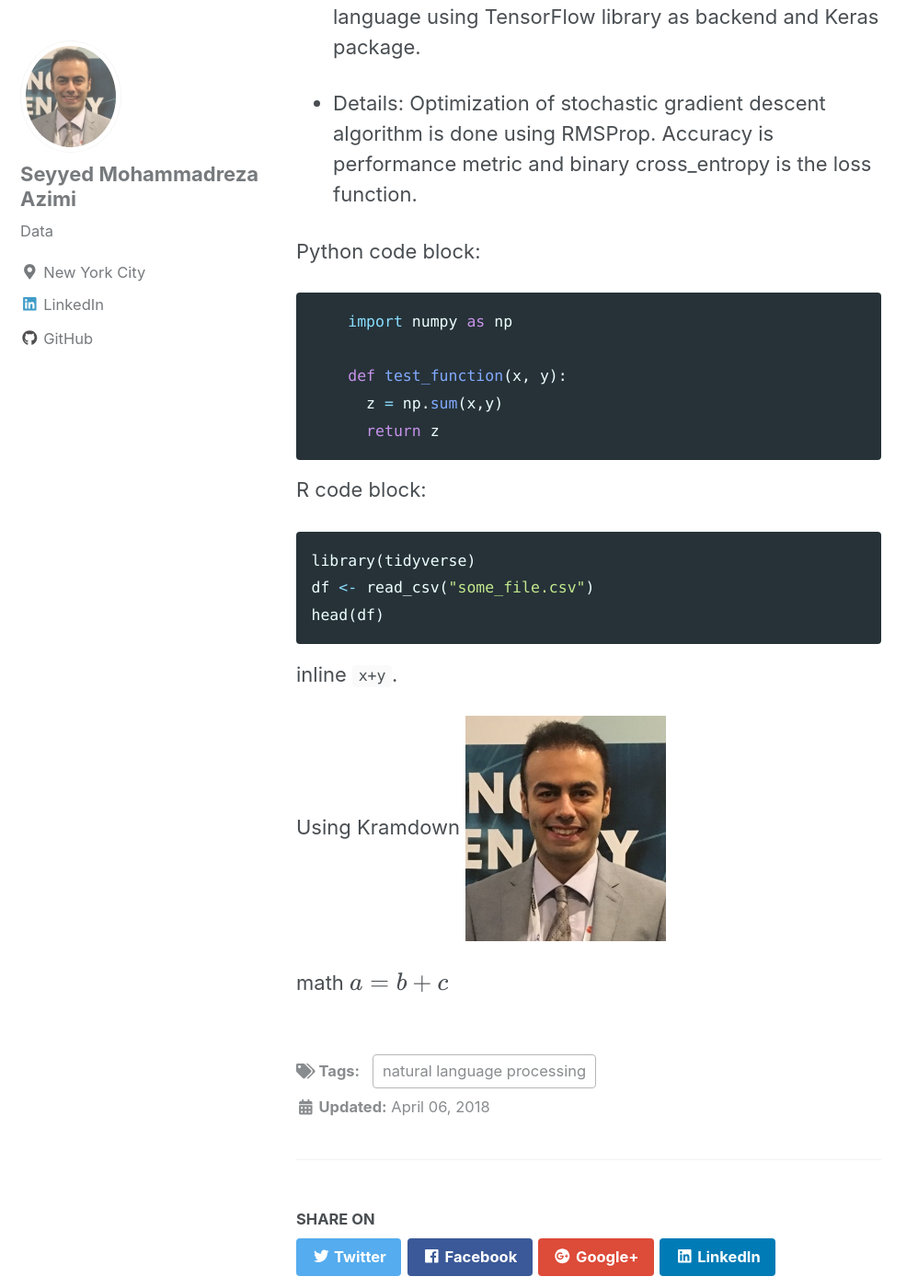
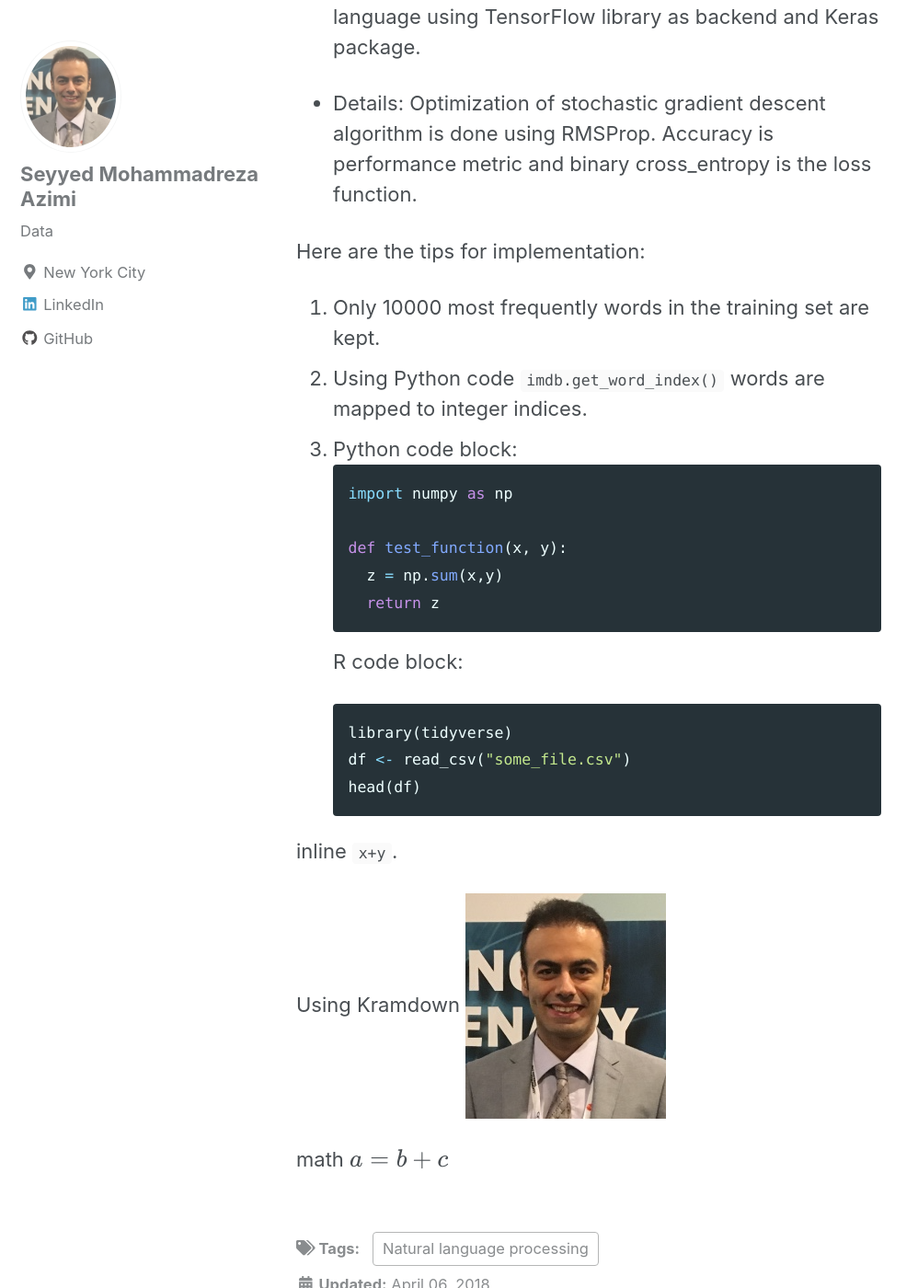
Before and after one commit to MohammadrezaAzimi/MohammadrezaAzimi.github.io, a Jekyll site: the page built from _posts/2018-04-06-IMDB.md, in a window 1280 px wide and 1400 px high, scrolled down 1181 px. Shown: the whole window at 92% size, without its empty margins (0-998 px from the left). Built offline with Jekyll 4.4.1, drawn with Linux system fonts in a browser that asks for light colours; nearby versions of some CDN libraries; formulas are drawn with MathJax 3.

Commit message:
new github

````diff
--- a/_posts/2018-04-06-IMDB.md
+++ b/_posts/2018-04-06-IMDB.md
@@ -1,7 +1,7 @@
 ---
 title: "IMDB sentiment classification using neural network"
 date: 2018-04-06
-tags: [natural language processing]
+tags: [Natural language processing]
 header:
   images: "/images/IMDB/profile img.png"
 excerpt: "NLP, IMDB"
@@ -18,6 +18,11 @@ In this project, there are 25000 highly polar movie reviews for training and dev
 
 * Details: Optimization of stochastic gradient descent algorithm is done using RMSProp. Accuracy is performance metric and binary cross_entropy is the loss function.
 
+Here are the tips for implementation:
+
+1. Only 10000 most frequently words in the training set are kept.
+2. Using Python code ``` imdb.get_word_index()``` words are mapped to integer indices.
+3.
 Python code block:
 ```python
     import numpy as np
````
Also changed, not shown: 1 other file.
